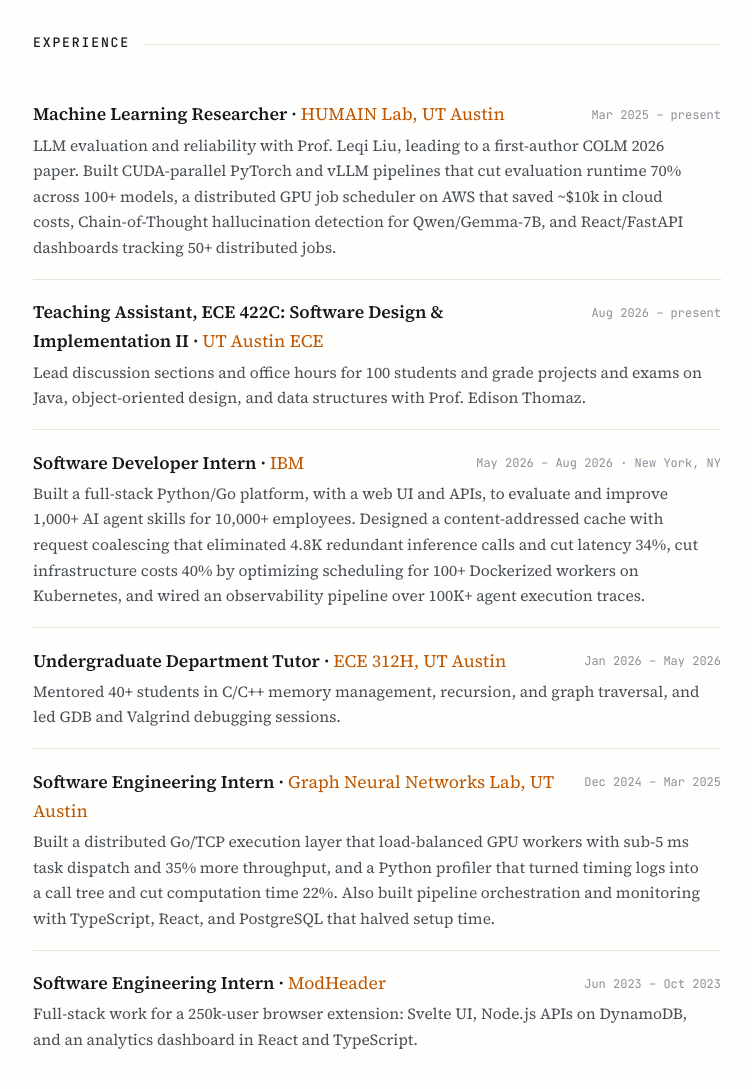
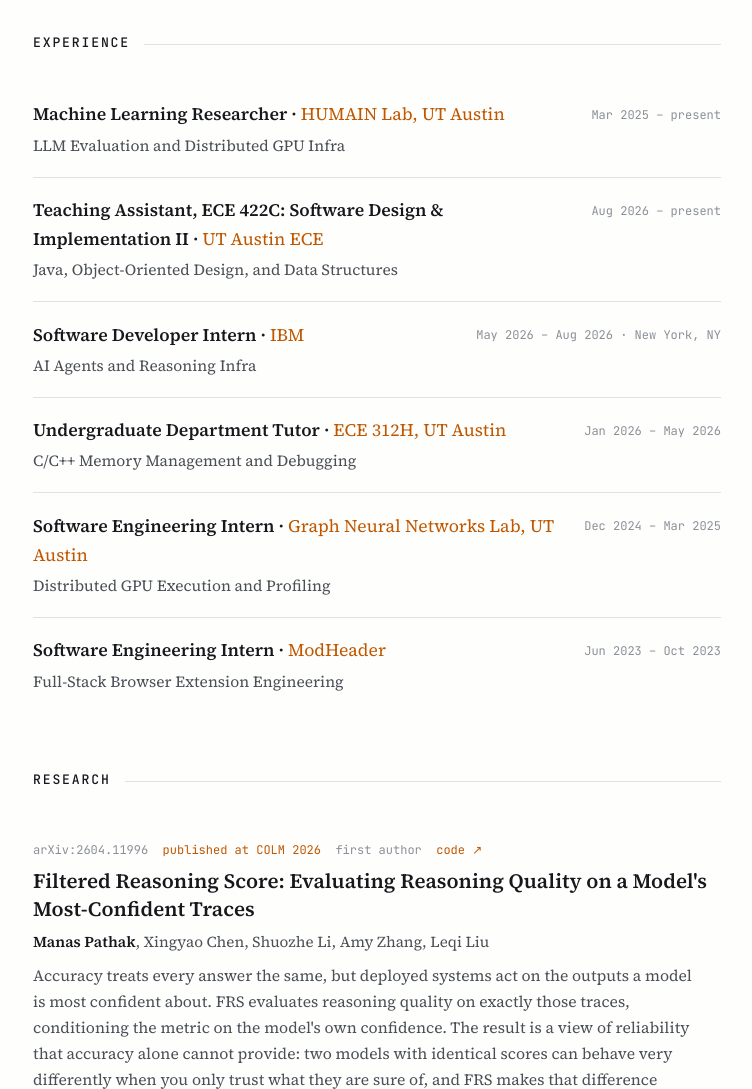
Before and after one commit to Manas2006/personal-website, a plain HTML site: page index.html in a window 1280 px wide. Shown: the part 640-1729 px from the top of the page, without its empty margins (263-1015 px from the left). Drawn offline with Linux system fonts and the light colour scheme.

Commit message:
Condense each experience entry to a one-line summary
Co-Authored-By: Claude Opus 5.5 <noreply@anthropic.com>
Claude-Session: https://claude.ai/code/session_01Eqj7FgJMPQ1v7VdVvXs1Y7

```diff
--- a/index.html
+++ b/index.html
@@ -429,51 +429,37 @@
     <div class="role sr">
       <h3>Machine Learning Researcher · <span class="org">HUMAIN Lab, UT Austin</span></h3>
       <span class="dates">Mar 2025 – present</span>
-      <p>LLM evaluation and reliability with Prof. Leqi Liu, leading to a first-author COLM 2026
-      paper. Built CUDA-parallel PyTorch and vLLM pipelines that cut evaluation runtime 70%
-      across 100+ models, a distributed GPU job scheduler on AWS that saved ~$10k in cloud
-      costs, Chain-of-Thought hallucination detection for Qwen/Gemma-7B, and React/FastAPI
-      dashboards tracking 50+ distributed jobs.</p>
+      <p>LLM Evaluation and Distributed GPU Infra</p>
     </div>
 
     <div class="role sr">
       <h3>Teaching Assistant, ECE 422C: Software Design &amp; Implementation II · <span class="org">UT Austin ECE</span></h3>
       <span class="dates">Aug 2026 – present</span>
-      <p>Lead discussion sections and office hours for 100 students and grade projects
-      and exams on Java, object-oriented design, and data structures with Prof. Edison Thomaz.</p>
+      <p>Java, Object-Oriented Design, and Data Structures</p>
     </div>
 
     <div class="role sr">
       <h3>Software Developer Intern · <span class="org">IBM</span></h3>
       <span class="dates">May 2026 – Aug 2026 · New York, NY</span>
-      <p>Built a full-stack Python/Go platform, with a web UI and APIs, to evaluate and improve
-      1,000+ AI agent skills for 10,000+ employees. Designed a content-addressed cache with
-      request coalescing that eliminated 4.8K redundant inference calls and cut latency 34%,
-      cut infrastructure costs 40% by optimizing scheduling for 100+ Dockerized workers on
-      Kubernetes, and wired an observability pipeline over 100K+ agent execution traces.</p>
+      <p>AI Agents and Reasoning Infra</p>
     </div>
 
     <div class="role sr">
       <h3>Undergraduate Department Tutor · <span class="org">ECE 312H, UT Austin</span></h3>
       <span class="dates">Jan 2026 – May 2026</span>
-      <p>Mentored 40+ students in C/C++ memory management, recursion, and graph traversal,
-      and led GDB and Valgrind debugging sessions.</p>
+      <p>C/C++ Memory Management and Debugging</p>
     </div>
 
     <div class="role sr">
       <h3>Software Engineering Intern · <span class="org">Graph Neural Networks Lab, UT Austin</span></h3>
       <span class="dates">Dec 2024 – Mar 2025</span>
-      <p>Built a distributed Go/TCP execution layer that load-balanced GPU workers with
-      sub-5&nbsp;ms task dispatch and 35% more throughput, and a Python profiler that turned
-      timing logs into a call tree and cut computation time 22%. Also built pipeline
-      orchestration and monitoring with TypeScript, React, and PostgreSQL that halved setup time.</p>
+      <p>Distributed GPU Execution and Profiling</p>
     </div>
 
     <div class="role sr">
       <h3>Software Engineering Intern · <span class="org">ModHeader</span></h3>
       <span class="dates">Jun 2023 – Oct 2023</span>
-      <p>Full-stack work for a 250k-user browser extension: Svelte UI, Node.js APIs on
-      DynamoDB, and an analytics dashboard in React and TypeScript.</p>
+      <p>Full-Stack Browser Extension Engineering</p>
     </div>
   </section>
 
```
